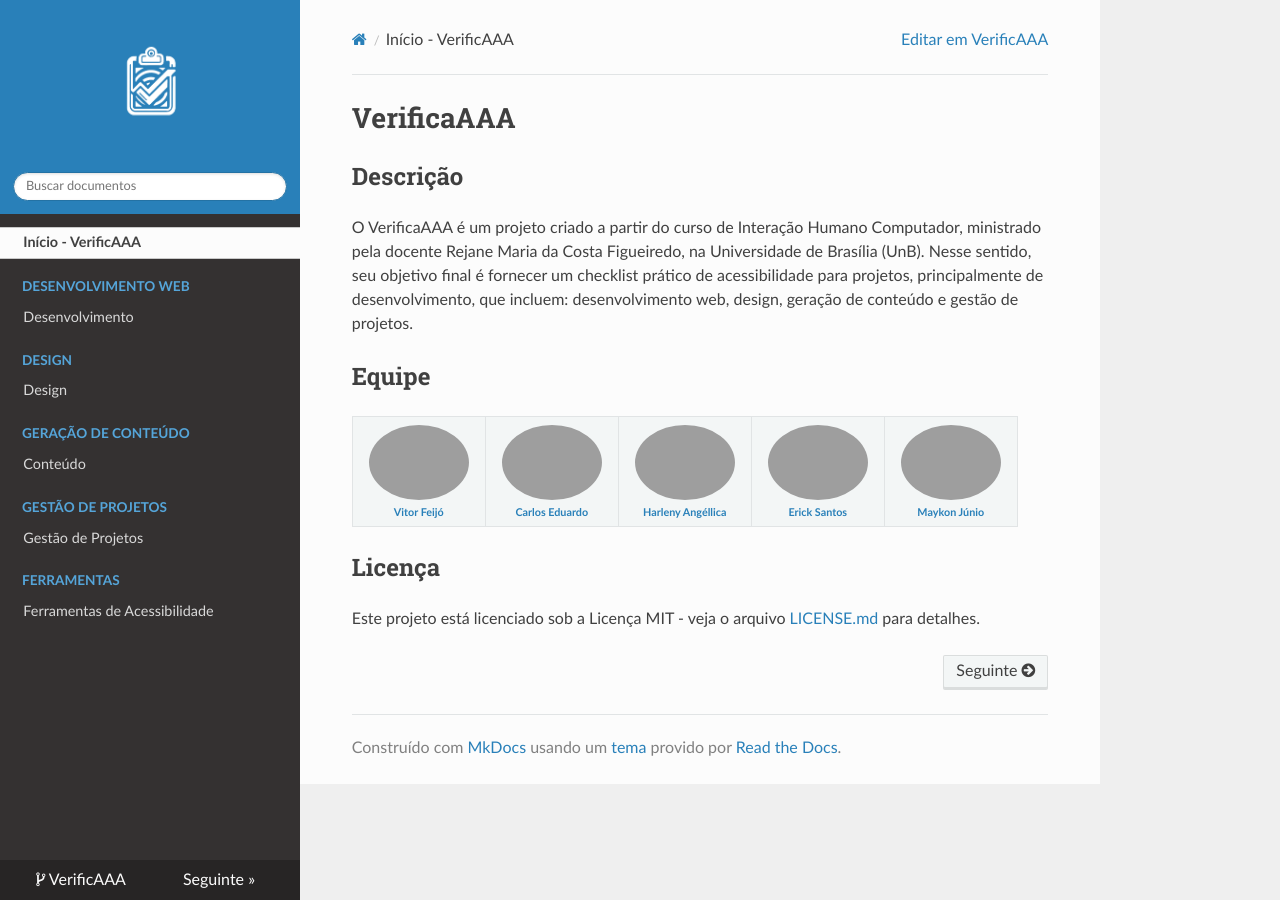
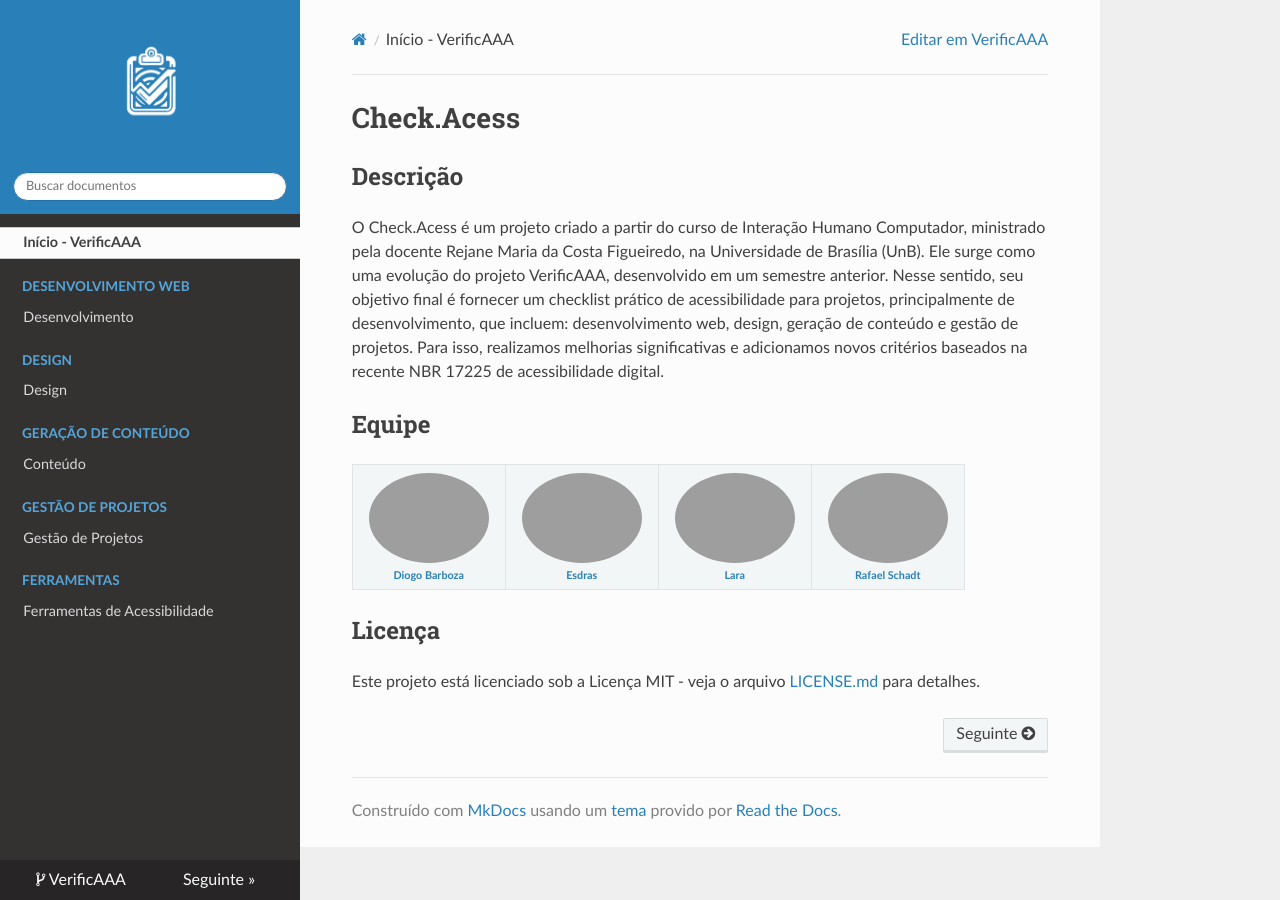
Before and after one commit to UnBIHC2025-1/IHC-2025.1-Grupo04, an MkDocs documentation site: the page built from docs/index.md, in a window 1280 px wide. Built offline with MkDocs 1.6.1, drawn with Linux system fonts in a browser that asks for light colours; nearby versions of some CDN libraries.

Commit message:
[ADD] Melhorias HomePage

```diff
--- a/docs/index.md
+++ b/docs/index.md
@@ -1,12 +1,14 @@
-# VerificaAAA
+# Check.Acess
 
 ## Descrição
 
-O VerificaAAA é um projeto criado a partir do curso de Interação Humano Computador, ministrado pela docente Rejane Maria da Costa Figueiredo, na Universidade de Brasília (UnB). Nesse sentido, seu objetivo final é fornecer um checklist prático de acessibilidade para projetos, principalmente de desenvolvimento, que incluem: desenvolvimento web, design, geração de conteúdo e gestão de projetos.
+O Check.Acess é um projeto criado a partir do curso de Interação Humano Computador, ministrado pela docente Rejane Maria da Costa Figueiredo, na Universidade de Brasília (UnB). Ele surge como uma evolução do projeto VerificAAA, desenvolvido em um semestre anterior. Nesse sentido, seu objetivo final é fornecer um checklist prático de acessibilidade para projetos, principalmente de desenvolvimento, que incluem: desenvolvimento web, design, geração de conteúdo e gestão de projetos. Para isso, realizamos melhorias significativas e adicionamos novos critérios baseados na recente NBR 17225 de acessibilidade digital.
 
 ## Equipe
 
-<table>
+<!-- TEM Q VER SE TIRA OS CRIADORES ANTES DA EVOLUCAO>
+
+<!-- <table>
   <tr>
     <td align="center"><a href="https://github.com/vitorfleonardo"><img style="border-radius: 50%;" src="https://github.com/vitorfleonardo.png" width="100px;" alt=""/><br /><sub><b>Vitor Feijó</b></sub></a><br />
     <td align="center"><a href="https://github.com/CADU110"><img style="border-radius: 50%;" src="https://github.com/CADU110.png" width="100px;" alt=""/><br /><sub><b>Carlos Eduardo</b></sub></a><br />
@@ -14,6 +16,15 @@ O VerificaAAA é um projeto criado a partir do curso de Interação Humano Compu
     <td align="center"><a href="https://github.com/Erick-ems "><img style="border-radius: 50%;" src="https://github.com/Erick-ems.png" width="100px;" alt=""/><br /><sub><b>Erick Santos</b></sub></a><br />
     <td align="center"><a href="https://github.com/maykonjuso "><img style="border-radius: 50%;" src="https://github.com/maykonjuso.png" width="100px;" alt=""/><br /><sub><b>Maykon Júnio</b></sub></a><br />
   </tr>
+</table> -->
+
+<table>
+  <tr>
+    <td align="center"><a href="https://github.com/diogo-barboza"><img style="border-radius: 80%;" src="https://github.com/diogo-barboza.png" width="120px;" alt=""/><br /><sub><b>Diogo Barboza</b></sub></a><br />
+    <td align="center"><a href="https://github.com/Edzada"><img style="border-radius: 80%;" src="https://github.com/Edzada.png" width="120px;" alt=""/><br /><sub><b>Esdras</b></sub></a><br />
+    <td align="center"><a href="https://github.com/gravelylara"><img style="border-radius: 80%;" src="https://github.com/gravelylara.png" width="120px;" alt=""/><br /><sub><b>Lara</b></sub></a><br />
+    <td align="center"><a href="https://github.com/RafaelSchadt"><img style="border-radius: 80%;" src="https://github.com/RafaelSchadt.png" width="120px;" alt=""/><br /><sub><b>Rafael Schadt</b></sub></a><br />
+  </tr>
 </table>
 
 ## Licença
```
